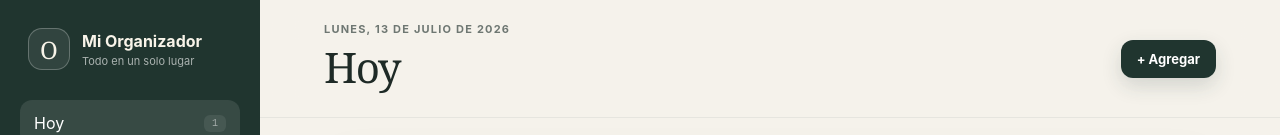
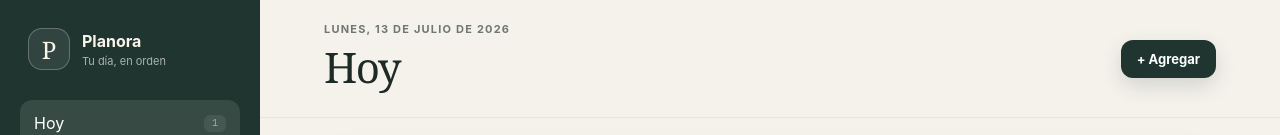
Before and after one commit to gnaEMV90/organizador-personal, a plain HTML site: page index.html in a window 1280 px wide. Shown: the top 135 px of the page. Drawn offline with Linux system fonts and the light colour scheme.

Commit message:
Adoptar la marca Planora en la interfaz

```diff
--- a/index.html
+++ b/index.html
@@ -4,24 +4,24 @@
   <meta charset="UTF-8" />
   <meta name="viewport" content="width=device-width, initial-scale=1, viewport-fit=cover" />
   <meta name="theme-color" content="#20352f" />
-  <meta name="description" content="Organizador personal para tareas, calendario, listas y compras." />
+  <meta name="description" content="Planora: tareas, calendario, listas y compras en un solo lugar." />
   <meta name="apple-mobile-web-app-capable" content="yes" />
   <meta name="apple-mobile-web-app-status-bar-style" content="default" />
-  <meta name="apple-mobile-web-app-title" content="Mi Organizador" />
+  <meta name="apple-mobile-web-app-title" content="Planora" />
   <link rel="manifest" href="/manifest.webmanifest" />
   <link rel="apple-touch-icon" href="/icons/icon-192.png" />
   <link rel="icon" href="/icons/icon.svg" type="image/svg+xml" />
   <link rel="stylesheet" href="/styles.css" />
-  <title>Mi Organizador</title>
+  <title>Planora</title>
 </head>
 <body>
   <div class="app-shell">
     <aside class="sidebar" aria-label="Navegación principal">
       <a class="brand" href="#hoy" aria-label="Ir al inicio">
-        <span class="brand-mark" aria-hidden="true">O</span>
+        <span class="brand-mark" aria-hidden="true">P</span>
         <span>
-          <strong>Mi Organizador</strong>
-          <small>Todo en un solo lugar</small>
+          <strong>Planora</strong>
+          <small>Tu día, en orden</small>
         </span>
       </a>
 
```
